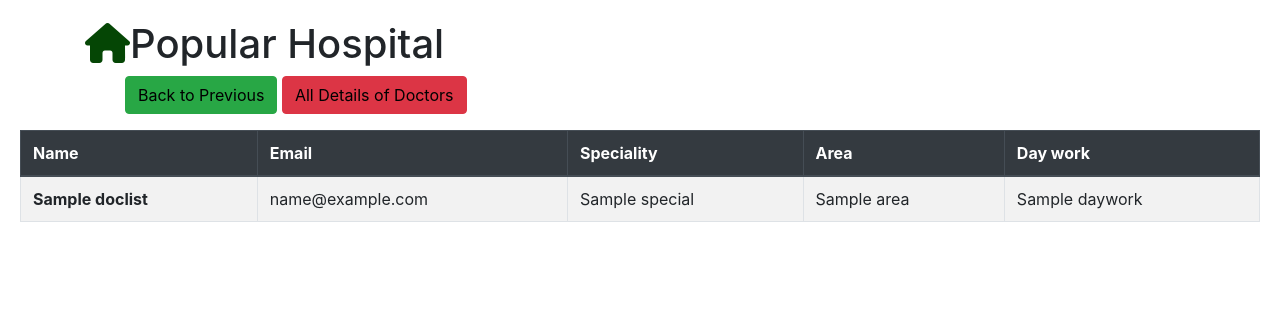
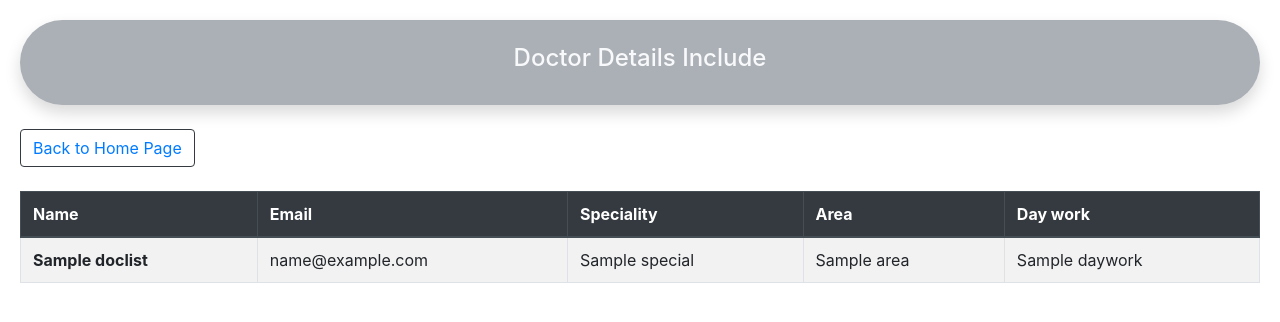
Before and after one commit to sadia-jannat/popular_hospital_work, a Django app: template template/details.html in a window 1280 px wide. Shown: the top 322 px of the page. Run offline with Django 4.2, Linux system fonts and the light colour scheme; the template is opened without the code that fills it: most values are stand-ins (such as "Sample title", 1, 10 or a date in 2020); some libraries are stand-ins or nearby versions.

Commit message:
Update details.html

```diff
--- a/template/details.html
+++ b/template/details.html
@@ -48,25 +48,15 @@
 <body>
 
   <!--nav wrap and menu-, header body-->
-<div class="container">
-  <div class="nav-wrap">
-      <div class="logo">
-         <h1><i class="fas fa-home"></i>Popular Hospital</h1>
-      </div>
-  <div class="menu">
-     <ul>
-
-      <button type="submit" class="btn btn-success btn-md"> <a href="/" style="color: #000000;">Back to Previous</a></button>
-      <button type="submit" class="btn btn-danger btn-md"> <a href="{% url 'details' %}" style="color: #000000;">All Details of Doctors</a></button>
-
-    </ul>
-  </div>
-
-</div>
-</div>
-<!--nav wrap and menu-, header body end-->
-
-
+  <!--header-->
+<div class="container-fluid text-light py-4 rounded shadow rounded rounded-pill" style="background-color: #abb0b6;" >
+  <header class="text-center">
+      <h4>Doctor Details Include</h4>
+  </header>
+  </div><br>
+ <!--end-->
+ <button class="btn btn-outline-dark mt-5 my-2 my-sm-0" type="submit"><a href="{% url 'home' %}">Back to Home Page</a></button>
+<br><br>
  <!--all list of doctor-->
  <div class="content">
   {% if doclist %}
```
